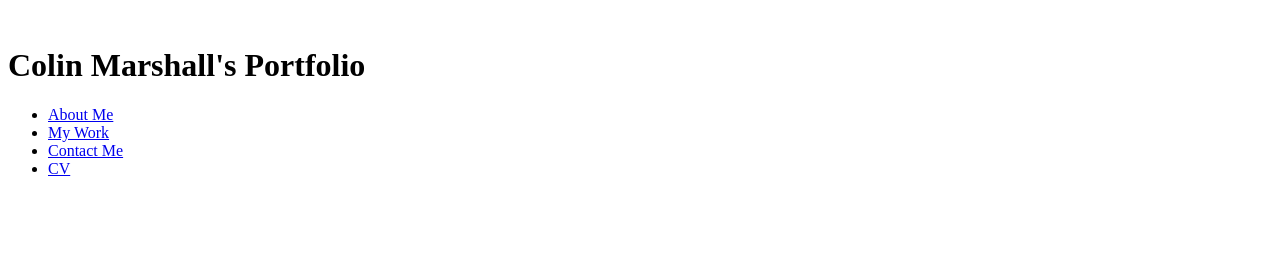
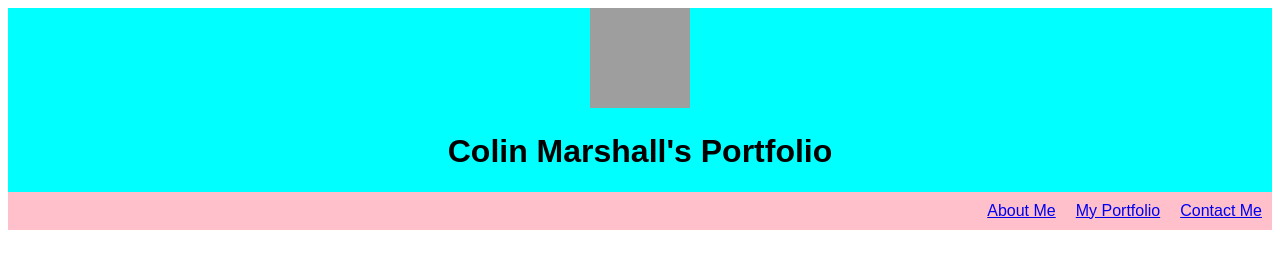
Before and after one commit to CascadeColin/My-Portfolio, a plain HTML site: page index.html in a window 1280 px wide. Drawn offline with Linux system fonts and the light colour scheme; grey boxes are pictures that could not be loaded.

Commit message:
added new profile image, added some css, changed nav in html

```diff
--- a/assets/css/style.css
+++ b/assets/css/style.css
@@ -6,3 +6,31 @@
 <!-- 5) webpage is responsive to phones, tablets, and desktop (media queries, etc) -->
 <!-- 6) Resembles the mockup found in /images -->
 <!-- 7) Write a README --> */
+
+* {
+    font-family: Arial, Helvetica, sans-serif;
+}
+
+body {
+    display: flex;
+    flex-direction: column;
+}
+
+header {
+    background-color: aqua;
+    text-align: center;
+}
+
+nav {
+    display: flex;
+    justify-content: flex-end;
+    background-color: pink;
+}
+
+nav a {
+    margin: 10px;
+}
+
+/* .header-nav {
+    background-color: blue;
+} */
--- a/index.html
+++ b/index.html
@@ -18,21 +18,26 @@
   </head>
 
   <!-- make profile img, h1 tag, and links inline -->
-  <header>
-    <!-- This is where profile picture will be -->
-    <img src="#" alt="" />
-    <!-- float-left; -->
-    <h1>Colin Marshall's Portfolio</h1>
-    <!-- float-right; -->
-    <nav>
-      <ul>
-        <li><a href="#">About Me</a></li>
-        <li><a href="#">My Work</a></li>
-        <li><a href="#">Contact Me</a></li>
-        <li><a href="#">CV</a></li>
-      </ul>
-    </nav>
-  </header>
+  <body>
+    <header class="header">
+      <!-- This is where profile picture will be -->
+      <img
+        src="./assets/images/Headshot.png"
+        alt="An image of Colin Marshall"
+        width="100"
+        height="100"
+      />
+      <!-- float-left; -->
+      <h1>Colin Marshall's Portfolio</h1>
+      <!-- float-right; -->
+    </header>
 
-  <body></body>
+    <div>
+      <nav class="header-nav">
+        <a href="#">About Me</a>
+        <a href="#">My Portfolio</a>
+        <a href="#">Contact Me</a>
+      </nav>
+    </div>
+  </body>
 </html>
```
Also changed, not shown: assets/images/FB_banner_crop.jpg (added).
